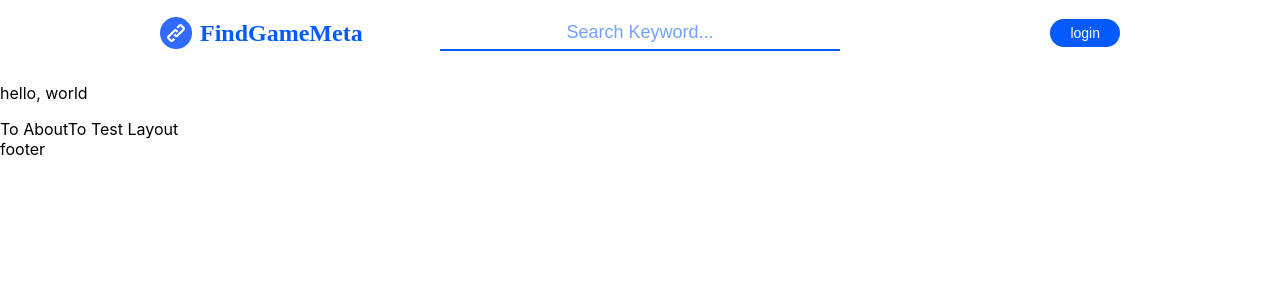
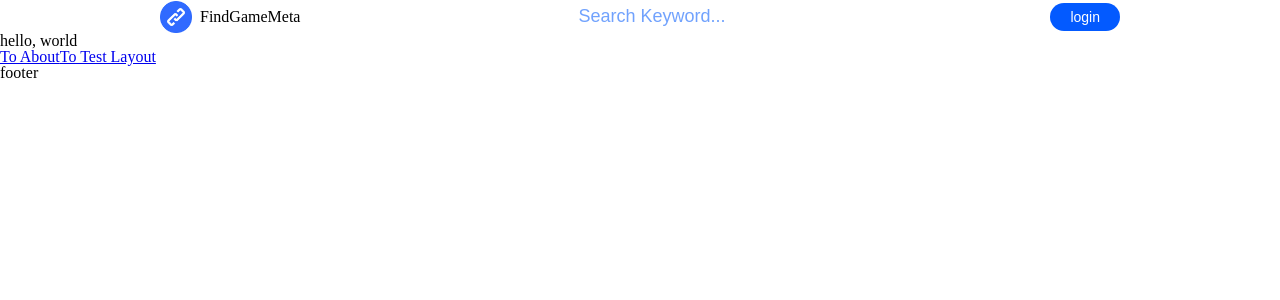
Before and after one commit to tooktak/find-game-friend-front, a Next.js app: page / in a window 1280 px wide. Shown: the top 300 px of the page. Built offline with nearby package versions, Linux system fonts and the light colour scheme; a web font is replaced by a local one.

Commit message:
add reset css

```diff
--- a/styles/globals.scss
+++ b/styles/globals.scss
@@ -6,15 +6,51 @@
     Ubuntu, Cantarell, Fira Sans, Droid Sans, Helvetica Neue, sans-serif;
 }
 
+/* http://meyerweb.com/eric/tools/css/reset/
+  v2.0 | 20110126
+  License: none (public domain)
+*/
+
+html, body, div, span, applet, object, iframe,
+h1, h2, h3, h4, h5, h6, p, blockquote, pre,
+a, abbr, acronym, address, big, cite, code,
+del, dfn, em, img, ins, kbd, q, s, samp,
+small, strike, strong, sub, sup, tt, var,
+b, u, i, center,
+dl, dt, dd, ol, ul, li,
+fieldset, form, label, legend,
+table, caption, tbody, tfoot, thead, tr, th, td,
+article, aside, canvas, details, embed,
+figure, figcaption, footer, header, hgroup,
+menu, nav, output, ruby, section, summary,
+time, mark, audio, video {
+	margin: 0;
+	padding: 0;
+	border: 0;
+	font-size: 100%;
+	font: inherit;
+	vertical-align: baseline;
+}
+/* HTML5 display-role reset for older browsers */
+article, aside, details, figcaption, figure,
+footer, header, hgroup, menu, nav, section {
+	display: block;
+}
 body {
-  --main-color: #035aff;
+	line-height: 1;
 }
-
-a {
-  color: inherit;
-  text-decoration: none;
+ol, ul {
+	list-style: none;
 }
-
-* {
-  box-sizing: border-box;
+blockquote, q {
+	quotes: none;
 }
+blockquote:before, blockquote:after,
+q:before, q:after {
+	content: '';
+	content: none;
+}
+table {
+	border-collapse: collapse;
+	border-spacing: 0;
+}
```
